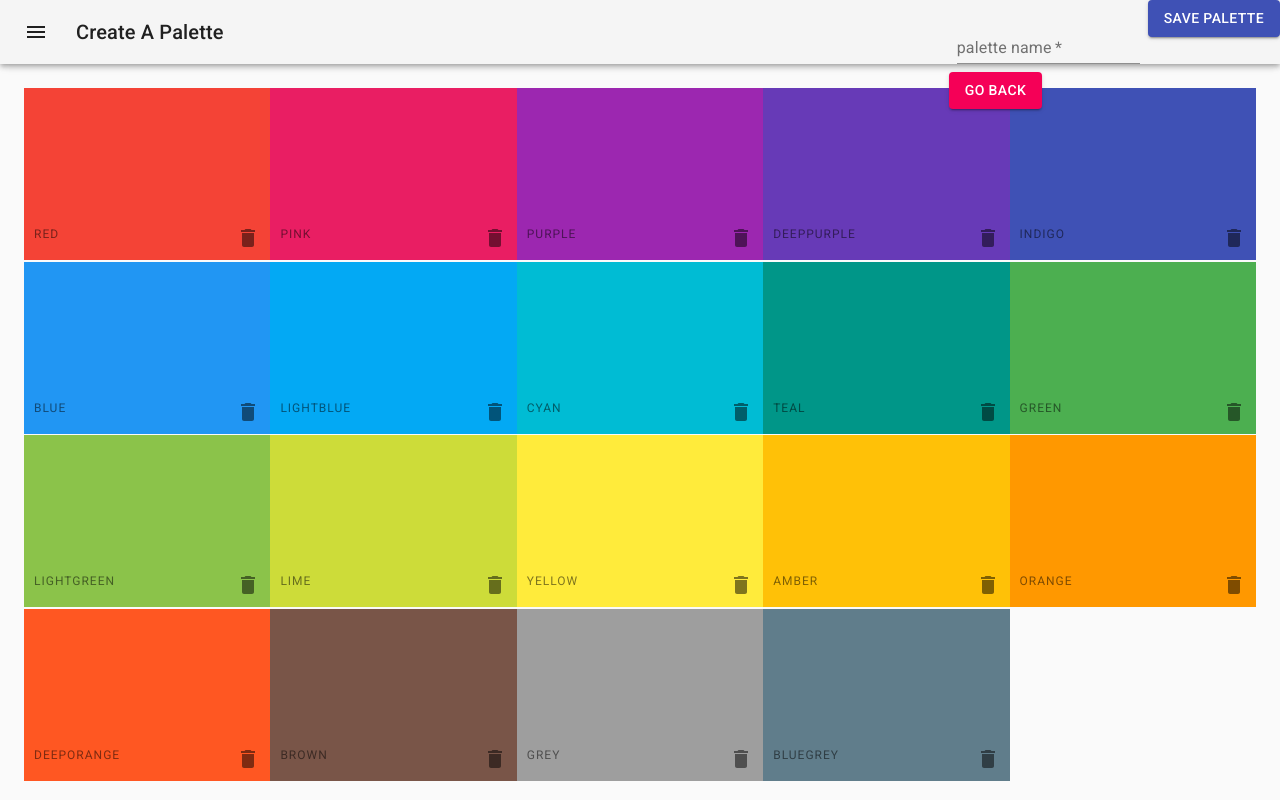
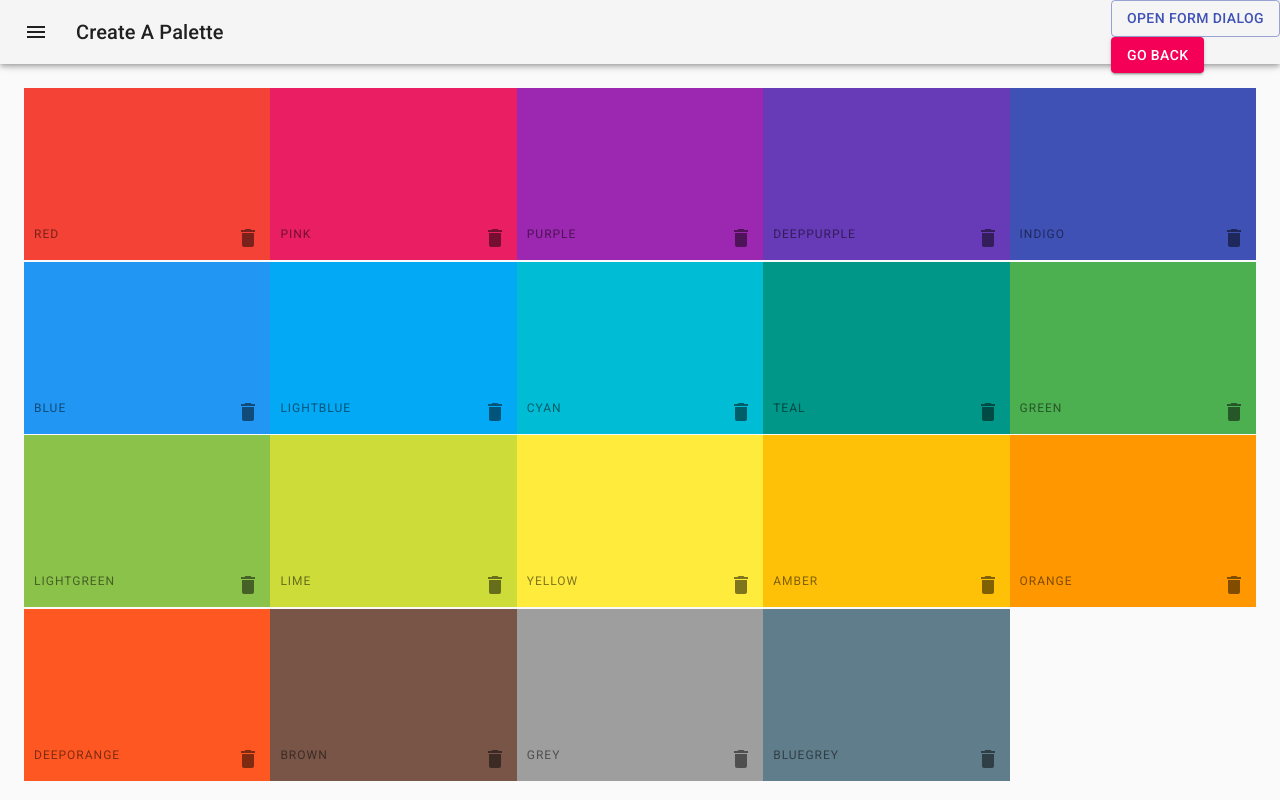
Before and after one commit to Bartosz-L/color_app_react, a React (Create React App) app: page /palette/new in a window 1280 px wide. Built offline with nearby package versions, Linux system fonts and the light colour scheme.

Commit message:
added popup dialog when saving palette

```diff
--- a/src/components/NewPalette/PaletteFormNav.js
+++ b/src/components/NewPalette/PaletteFormNav.js
@@ -1,17 +1,10 @@
-import React, { useState } from 'react'
+import React from 'react'
 import { Link } from 'react-router-dom'
 import clsx from 'clsx'
 import { makeStyles } from '@material-ui/core/styles'
-import {
-  CssBaseline,
-  AppBar,
-  Toolbar,
-  Typography,
-  IconButton,
-  Button,
-  TextField,
-} from '@material-ui/core'
+import { CssBaseline, AppBar, Toolbar, Typography, IconButton, Button } from '@material-ui/core'
 import MenuIcon from '@material-ui/icons/Menu'
+import SavePalettePopupForm from './SavePalettePopupForm'
 
 const drawerWidth = 400
 const useStyles = makeStyles(theme => ({
@@ -60,32 +53,6 @@ const PaletteFormNav = props => {
     setOpenSnackbar,
     history,
   } = props
-  const [newPaletteName, setNewPaletteName] = useState('')
-
-  const handleChangeNewPaletteName = e => {
-    setNewPaletteName(e.target.value)
-  }
-
-  const handleSavePalette = e => {
-    e.preventDefault()
-    let newPName = newPaletteName
-    const isPaletteNameUnique = palettes.every(
-      ({ paletteName }) => paletteName.toLowerCase() !== newPName.toLowerCase(),
-    )
-
-    if (isPaletteNameUnique) {
-      const newPalette = {
-        paletteName: newPName,
-        id: newPName.toLowerCase().replace(/ /g, '-'),
-        colors: colors,
-      }
-      savePalette(newPalette)
-      history.push('/')
-    } else {
-      setErrorMessage('Palette name is not unique')
-      setOpenSnackbar(true)
-    }
-  }
 
   return (
     <div className={classes.root}>
@@ -112,20 +79,15 @@ const PaletteFormNav = props => {
           </Typography>
         </Toolbar>
         <div className={classes.navButtons}>
-          <form autoComplete="off" onSubmit={handleSavePalette} name="newPaletteName">
-            <TextField
-              id="newPaletteName"
-              label="palette name"
-              className={classes.textField}
-              value={newPaletteName}
-              onChange={handleChangeNewPaletteName}
-              margin="normal"
-              required
-            />
-            <Button type="submit" variant="contained" color="primary">
-              Save Palette
-            </Button>
-          </form>
+          <SavePalettePopupForm
+            classes={classes}
+            colors={colors}
+            palettes={palettes}
+            savePalette={savePalette}
+            setErrorMessage={setErrorMessage}
+            setOpenSnackbar={setOpenSnackbar}
+            history={history}
+          />
           <Link to="/">
             <Button type="button" variant="contained" color="secondary">
               Go Back
--- /dev/null
+++ b/src/components/NewPalette/SavePalettePopupForm.js
@@ -0,0 +1,87 @@
+import React, { useState } from 'react'
+import Button from '@material-ui/core/Button'
+import TextField from '@material-ui/core/TextField'
+import Dialog from '@material-ui/core/Dialog'
+import DialogActions from '@material-ui/core/DialogActions'
+import DialogContent from '@material-ui/core/DialogContent'
+import DialogContentText from '@material-ui/core/DialogContentText'
+import DialogTitle from '@material-ui/core/DialogTitle'
+
+const SavePalettePopupForm = props => {
+  const { classes, colors, palettes, savePalette, setErrorMessage, setOpenSnackbar, history } = props
+  const [open, setOpen] = useState(false)
+  const [newPaletteName, setNewPaletteName] = useState('')
+
+  const handleClickOpen = () => {
+    setOpen(true)
+  }
+
+  const handleClose = () => {
+    setOpen(false)
+  }
+
+  const handleChangeNewPaletteName = e => {
+    setNewPaletteName(e.target.value)
+  }
+
+  const handleSavePalette = e => {
+    e.preventDefault()
+    let newPName = newPaletteName
+    const isPaletteNameUnique = palettes.every(
+      ({ paletteName }) => paletteName.toLowerCase() !== newPName.toLowerCase(),
+    )
+
+    if (isPaletteNameUnique) {
+      const newPalette = {
+        paletteName: newPName,
+        id: newPName.toLowerCase().replace(/ /g, '-'),
+        colors: colors,
+      }
+      savePalette(newPalette)
+      history.push('/')
+    } else {
+      setErrorMessage('Palette name is not unique')
+      setOpenSnackbar(true)
+    }
+  }
+  return (
+    <div>
+      <Button variant="outlined" color="primary" onClick={handleClickOpen}>
+        Open form dialog
+      </Button>
+      <Dialog open={open} onClose={handleClose} aria-labelledby="form-dialog-title">
+        <DialogTitle id="form-dialog-title">Subscribe</DialogTitle>
+        <DialogContent>
+          <DialogContentText>
+            To subscribe to this website, please enter your email address here. We will send updates
+            occasionally.
+          </DialogContentText>
+          <form autoComplete="off" onSubmit={handleSavePalette} name="newPaletteName">
+            <TextField
+              id="newPaletteName"
+              label="palette name"
+              className={classes.textField}
+              value={newPaletteName}
+              onChange={handleChangeNewPaletteName}
+              margin="normal"
+              required
+            />
+            <Button type="submit" variant="contained" color="primary">
+              Save Palette
+            </Button>
+          </form>
+        </DialogContent>
+        <DialogActions>
+          <Button onClick={handleClose} color="primary">
+            Cancel
+          </Button>
+          <Button onClick={handleClose} color="primary">
+            Subscribe
+          </Button>
+        </DialogActions>
+      </Dialog>
+    </div>
+  )
+}
+
+export default SavePalettePopupForm
```
